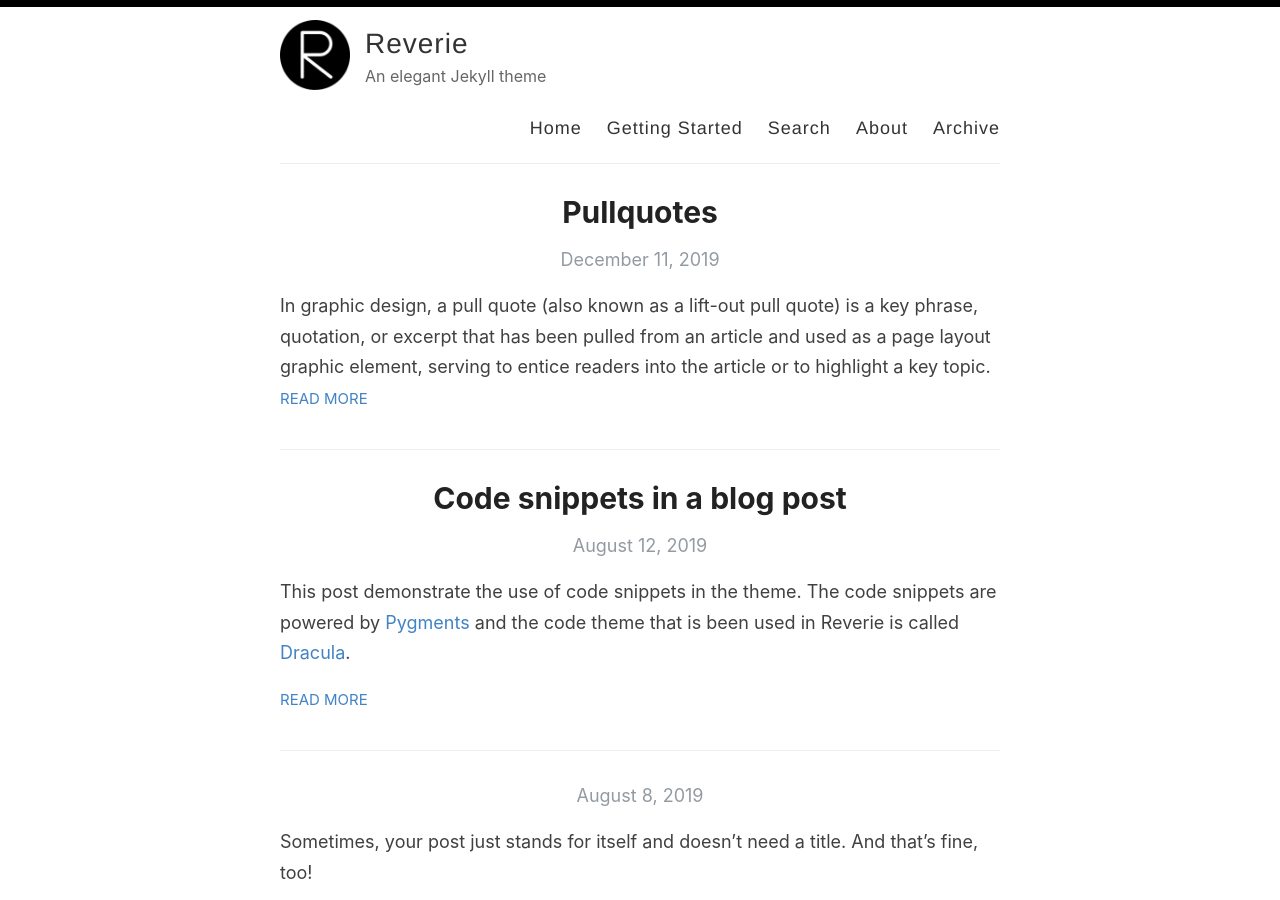
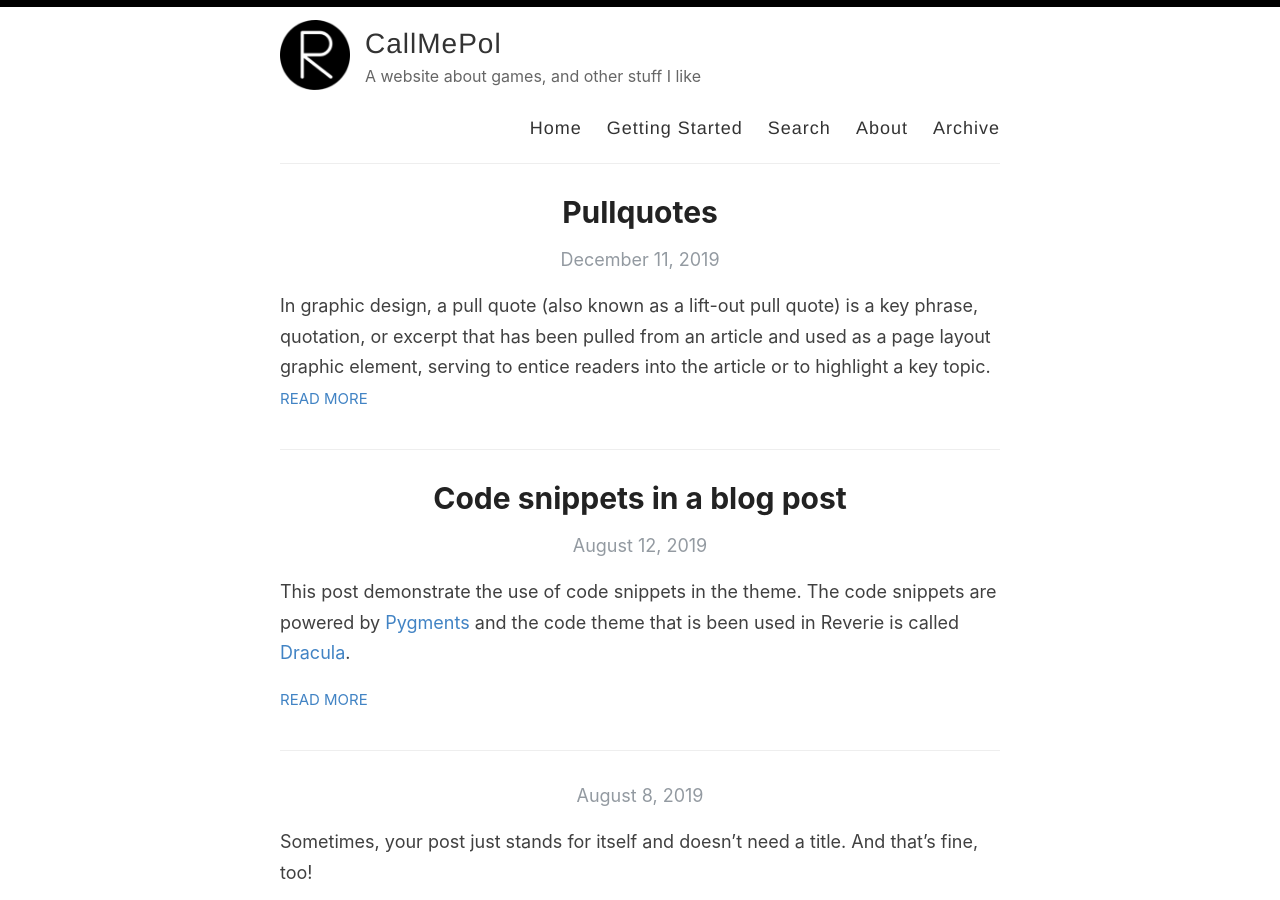
Before and after one commit to poleve540/CallMePol, a Jekyll site: the page built from index.html, in a window 1280 px wide and 900 px high. Built offline with Jekyll 4.4.1, drawn with Linux system fonts in a browser that asks for light colours; the list of posts is cut into pages by our own code.

Commit message:
Update _config.yml

```diff
--- a/_config.yml
+++ b/_config.yml
@@ -3,13 +3,13 @@
 #
 
 # Name of your site (displayed in the header)
-name: Reverie
+name: CallMePol
 
 # Name of the author
-author: Amit Merchant
+author: CallMePol
 
 # Short bio or description (displayed in the header)
-description: An elegant Jekyll theme
+description: A website about games, and other stuff I like
 
 # URL of your avatar or profile pic (you could use your GitHub profile pic)
 avatar: /images/reverie.png
@@ -21,17 +21,17 @@ avatar: /images/reverie.png
 # Includes an icon in the footer for each username you enter
 footer-links:
   dribbble:
-  email: amit.d.merchant@gmail.com
+  email:
   facebook:
   flickr:
-  github: amitmerchant1990/reverie
+  github: poleve540
   instagram:
   linkedin:
   pinterest:
   rss: rss
-  twitter: amit_merchant
+  twitter:
   stackoverflow:
-  youtube: # channel/<your_long_string> or user/<user-name>
+  youtube: channel/UCVYIfggprq6Ote5-rtLiNpA
   googleplus: # anything in your profile username that comes after plus.google.com/
   playconsole:
   mastodon: # <your-mastodon-instance>/@<your-user-name> eg. fosstodon.org/@username
@@ -41,21 +41,21 @@ footer-links:
 disqus:
 
 # Enter your Google Analytics web tracking code (e.g. UA-2110908-2) to activate tracking
-google_analytics: UA-43339302-11
+google_analytics:
 
 # For newer "GA4" analytics, use the following instead of the "UA" entry above
 #google_analytics_ga4: G-GABC1DEFG
 
 # Your website URL (e.g. http://amitmerchant1990.github.io or http://www.amitmerchant.com)
 # Used for Sitemap.xml and your RSS feed
-url: http://www.amitmerchant.com/reverie
-enforce_ssl: https://www.amitmerchant.com/reverie
+url:
+enforce_ssl:
 
 # If you're hosting your site at a Project repository on GitHub pages
 # (http://yourusername.github.io/repository-name)
 # and NOT your User repository (http://yourusername.github.io)
 # then add in the baseurl here, like this: "/repository-name"
-baseurl: "/reverie"
+baseurl: "/CallMePol"
 
 #
 # !! You don't need to change any of the configuration flags below !!
```
